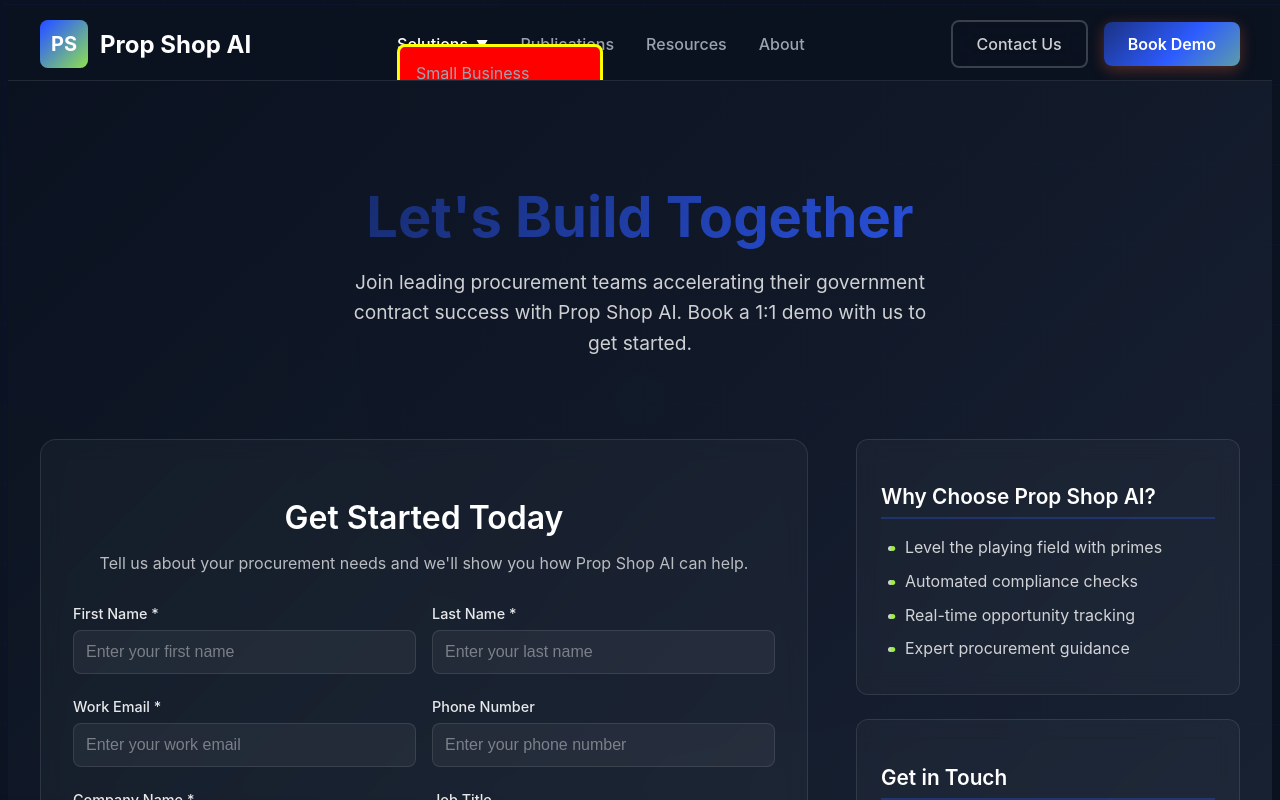
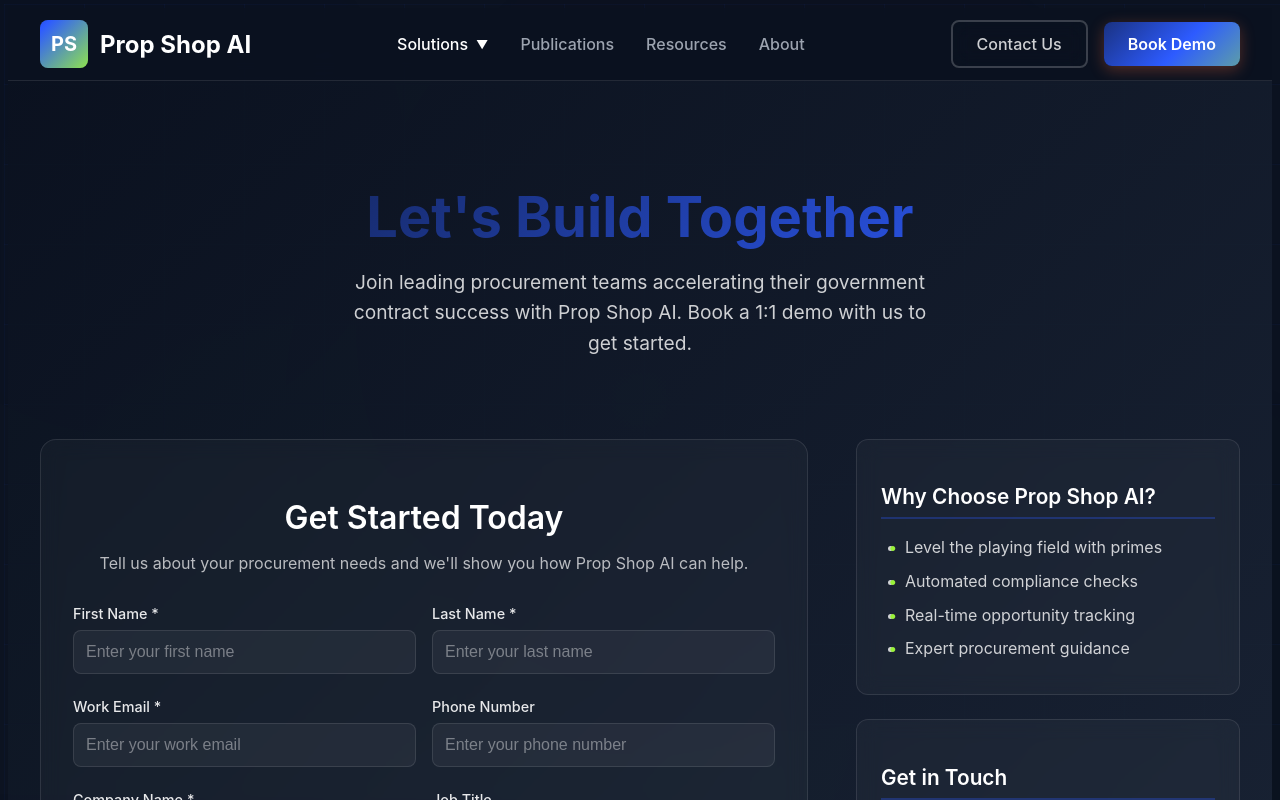
Before and after one commit to matthewbaumeister/PSAI-Website, a Next.js app: page /contact in a window 1280 px wide. Shown: the top 800 px of the page. Built offline with nearby package versions, Linux system fonts and the light colour scheme.

Commit message:
Fix dropdown styling: remove debug CSS, fix positioning, and ensure proper overflow handling

```diff
--- a/src/app/globals.css
+++ b/src/app/globals.css
@@ -175,6 +175,7 @@
   z-index: 999999 !important;
   isolation: isolate !important;
   contain: layout style paint !important;
+  overflow: visible !important;
 }
 
 .header .container {
@@ -273,6 +274,7 @@
 .dropdown {
   position: relative;
   z-index: 999999 !important;
+  overflow: visible !important;
 }
 
 .dropdown-toggle {
@@ -339,25 +341,18 @@
   visibility: visible !important;
   transform: translateY(0) !important;
   pointer-events: auto !important;
-  position: fixed !important;
+  position: absolute !important;
   z-index: 999999 !important;
   isolation: isolate !important;
   contain: layout style paint !important;
-  top: 80px !important;
-  left: 50% !important;
-  transform: translateX(-50%) !important;
-  background: rgba(11, 18, 32, 1) !important;
+  background: rgba(11, 18, 32, 0.95) !important;
+  backdrop-filter: blur(10px) !important;
+  border: 1px solid rgba(255, 255, 255, 0.1) !important;
+  border-radius: 0.5rem !important;
   box-shadow: 0 20px 40px rgba(0, 0, 0, 0.5) !important;
 }
 
-/* DEBUG: Force dropdown visibility for testing */
-.dropdown-menu {
-  display: block !important;
-  opacity: 1 !important;
-  visibility: visible !important;
-  background: red !important;
-  border: 3px solid yellow !important;
-}
+
 
 /* Ensure dropdown stability */
 .dropdown-menu li {
```
